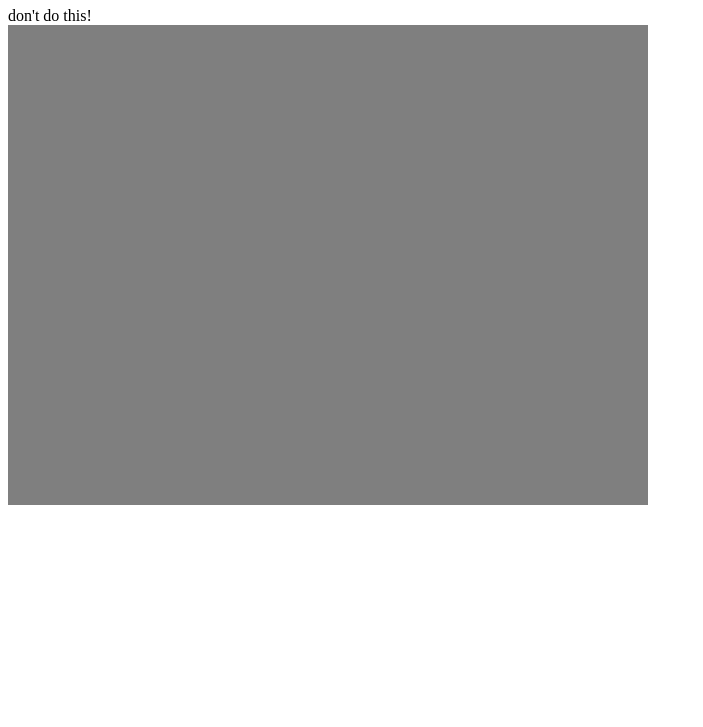
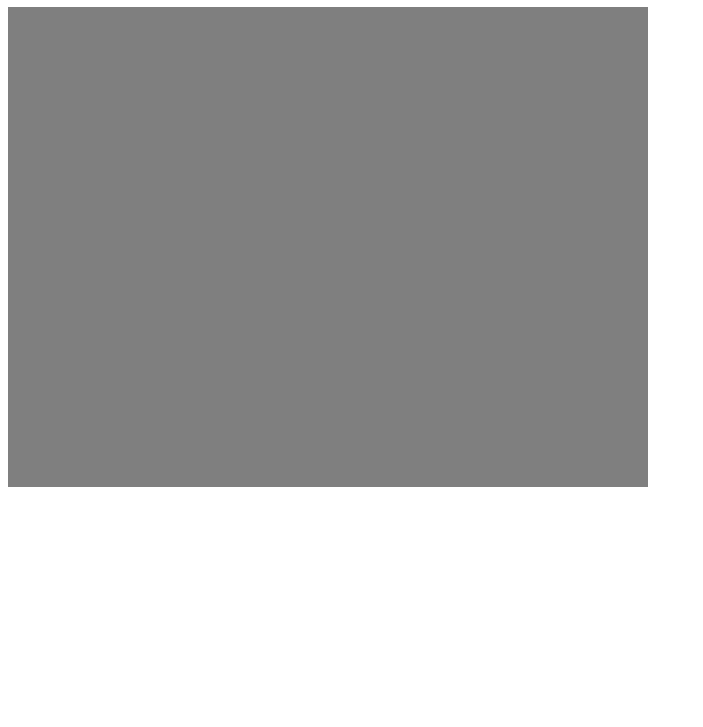
Before and after one commit to YongJang/X-Inventor_v1.0, a plain HTML site: page simulate.html in a window 1280 px wide. Shown: the part 73-800 px from the top of the page, without its empty margins (0-703 px from the left). Drawn offline with Linux system fonts and the light colour scheme.

Commit message:
Update simulate.html

```diff
--- a/simulate.html
+++ b/simulate.html
@@ -7,9 +7,6 @@
 </head>
 <body onload="start()">	<!--  WebGL 컨텍스트를 초기화 하는 onload 이벤트 핸들러 지정 -->
 	<h1>Simulating page.</h1>
-	<div class="description">
-don't do this!
-</div>
   <canvas id="glcanvas" width="640" height="480">
     Your browser doesn't appear to support the HTML5 <code>&lt;canvas&gt;</code> element.
   </canvas>
```
